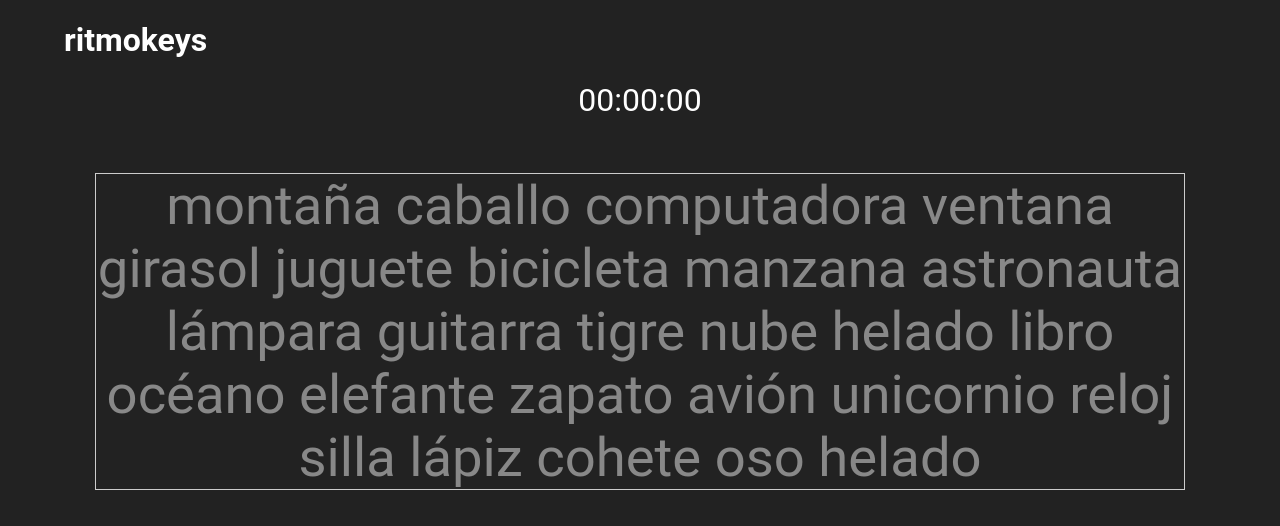
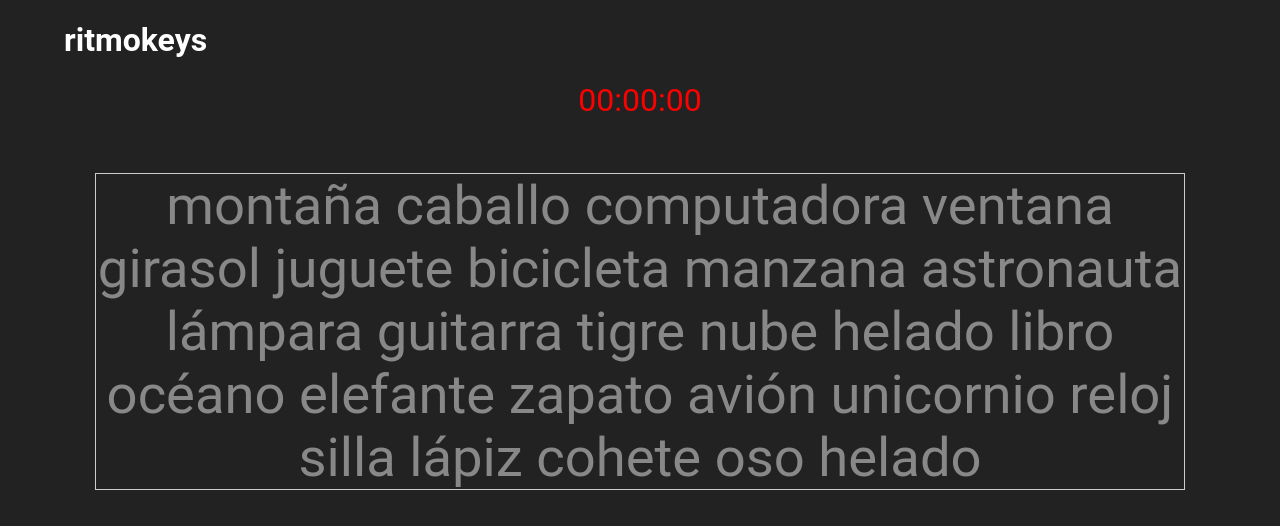
Before and after one commit to NachoCarher/ritmo-keys, a React (Vite) app: page / in a window 1280 px wide. Shown: the top 526 px of the page. Built offline with nearby package versions, Linux system fonts and the light colour scheme.

Commit message:
Añade la funcionalidad de parar el timer cuando se termina de escribir el texto objetivo

```diff
--- a/src/App.css
+++ b/src/App.css
@@ -55,7 +55,14 @@ h1 {
   color: #ff0000;
 }
 
-.timer {
+.timer-started {
+  color: #00c3d1;
+  font-size: 2em;
+  text-align: center;
+}
+
+.timer-stopped {
+  color: #ff0000;
   font-size: 2em;
   text-align: center;
 }
--- a/src/App.jsx
+++ b/src/App.jsx
@@ -6,9 +6,14 @@ import { useState } from "react";
 
 export default function App() {
   const [isWriting, setIsWriting] = useState(false);
+  const [textFinished, setTextFinished] = useState(false);
 
   const handleIsWriting = () => {
     setIsWriting(true);
+  }
+
+  const handleTextFinished = () => {
+    setTextFinished(true);
   }
 
   return (
@@ -17,8 +22,8 @@ export default function App() {
         <h1>ritmokeys</h1>
       </header>
       <main>
-        <Timer startTimer={isWriting}/>
-        <TargetText onInputStarted={handleIsWriting}/>
+        <Timer startTimer={isWriting} stopTimer={textFinished}/>
+        <TargetText onInputStarted={handleIsWriting} textFinished={handleTextFinished}/>
       </main>
     </div>
   )
--- a/src/components/TargetText/TargetText.jsx
+++ b/src/components/TargetText/TargetText.jsx
@@ -3,7 +3,7 @@ import mock from "../../mocks/text1.json";
 import { useState } from "react";
 import TextoIngresado from '../TextoIngresado/TextoIngresado';
 
-export default function TargetText({ onInputStarted }) {
+export default function TargetText({ onInputStarted, textFinished }) {
   const textoObjetivo = mock.exampleText;
   const [textoIngresado, setTextoIngresado] = useState('');
 
@@ -16,6 +16,10 @@ export default function TargetText({ onInputStarted }) {
     event.target.focus();
   }
 
+  if (textoIngresado.length === textoObjetivo.length) {
+    textFinished();
+  }
+
   return (
     <div className="target-text-container">
       <input type="text" spellCheck="false" className="target-text-input" autoFocus onChange={manejarCambioInput} onBlur={manejarBlurInput} />
--- a/src/components/Timer/Timer.jsx
+++ b/src/components/Timer/Timer.jsx
@@ -1,18 +1,18 @@
 import { useEffect, useState } from 'react';
 
 // eslint-disable-next-line react/prop-types
-export default function Timer({ startTimer }) {
+export default function Timer({ startTimer, stopTimer }) {
     const [minutes, setMinutes] = useState(0);
     const [seconds, setSeconds] = useState(0);
     const [milliseconds, setMilliseconds] = useState(0);
 
     useEffect(() => {
-        if (!startTimer) {
+        if (!startTimer && !stopTimer) {
             setMinutes(0);
             setSeconds(0);
             setMilliseconds(0);
         }
-        else {
+        else if (startTimer && !stopTimer){
             const interval = setInterval(() => {
                 setMilliseconds(milliseconds => milliseconds + 1);
             }, 10);
@@ -29,11 +29,14 @@ export default function Timer({ startTimer }) {
 
             return () => clearInterval(interval);
         }
-    }, [milliseconds, seconds, startTimer]);
+        else if (stopTimer) {
+            clearInterval();
+        }
+    }, [milliseconds, seconds, startTimer, stopTimer]);
 
     const time = `${minutes < 10 ? `0${minutes}` : minutes}:${seconds < 10 ? `0${seconds}` : seconds}:${milliseconds < 10 ? `0${milliseconds}` : milliseconds}`;
 
     return (
-    <div className="timer">{time}</div>
+    <div className={(!startTimer || stopTimer) ? 'timer-stopped' : 'timer-started'}>{time}</div>
     );
 }
```
